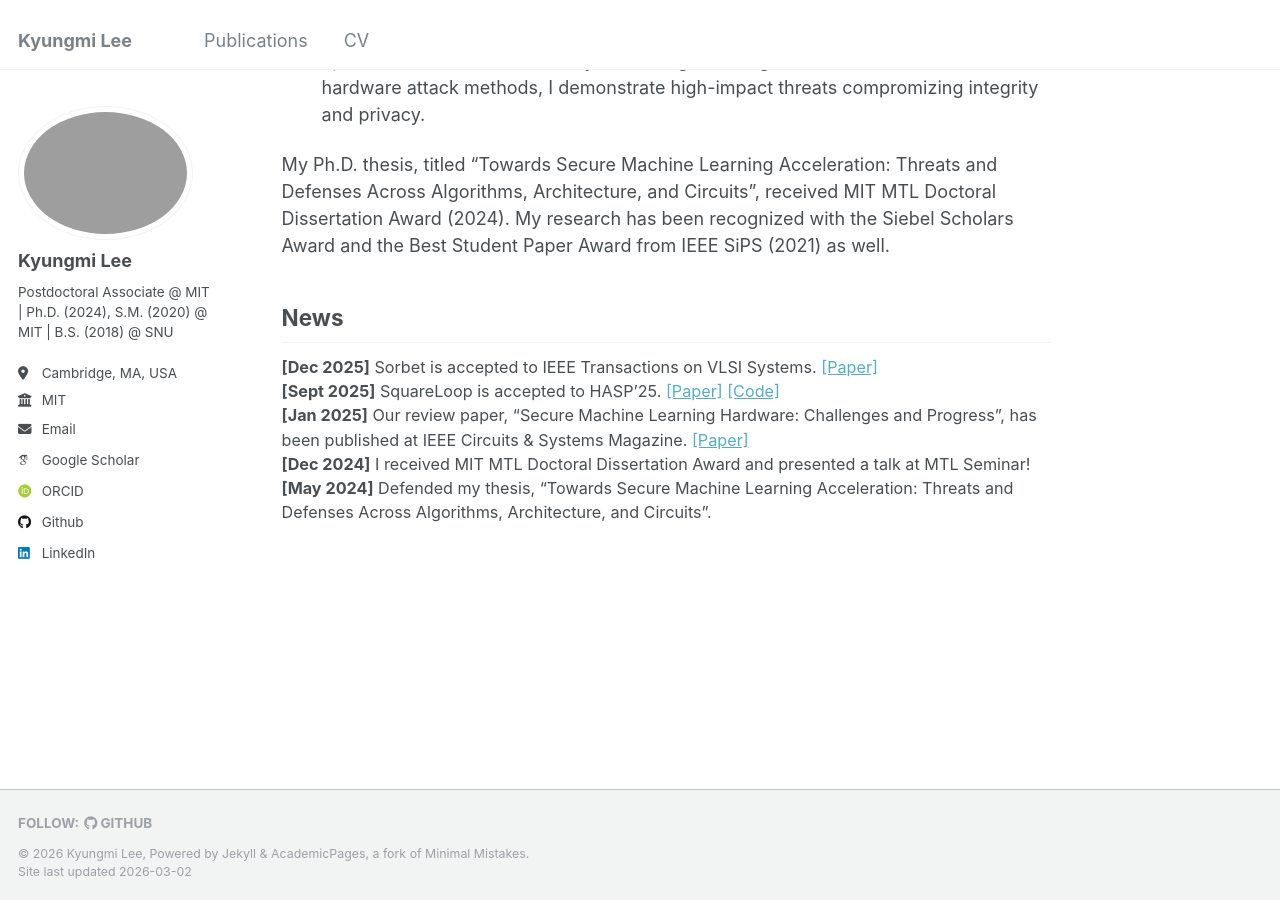
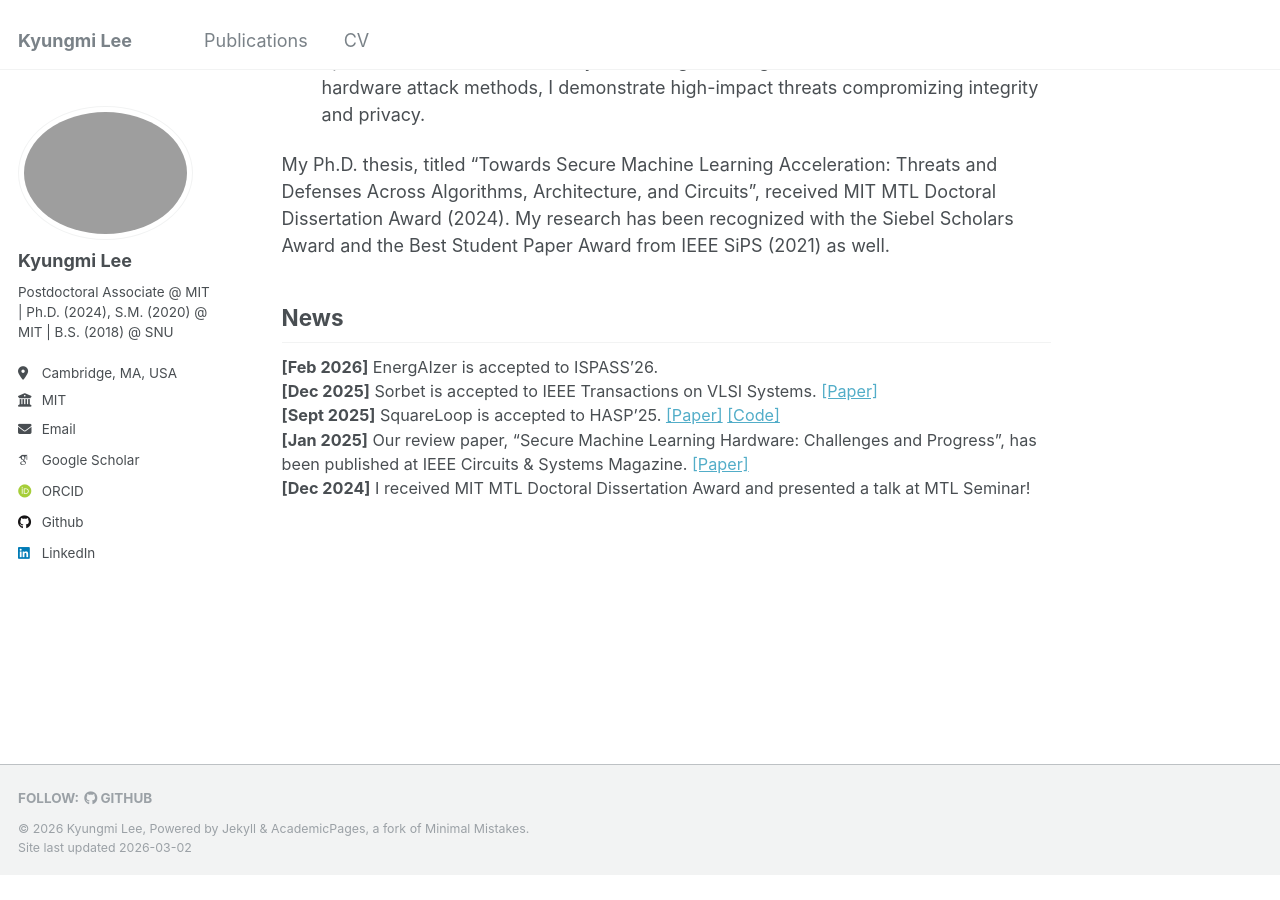
Before and after one commit to kyungmi-lee/kyungmi-lee.github.io, a Jekyll site: the page built from _pages/about.md, in a window 1280 px wide and 900 px high, scrolled down 654 px. Built offline with Jekyll 4.4.1, drawn with Linux system fonts in a browser that asks for light colours; some web fonts are replaced; after the commit the page ends 1530 px from its top, so only the background shows below that.

Commit message:
update: march

```diff
--- a/_pages/about.md
+++ b/_pages/about.md
@@ -35,10 +35,11 @@ My research has been recognized with the Siebel Scholars Award and the Best Stud
 
 <div style="font-size: 0.9em;" markdown="1">
 
+**[Feb 2026]** EnergAIzer is accepted to ISPASS'26. <br>
 **[Dec 2025]** Sorbet is accepted to IEEE Transactions on VLSI Systems. [[Paper]](https://ieeexplore.ieee.org/document/11343916) <br>
 **[Sept 2025]** SquareLoop is accepted to HASP'25. [[Paper]](https://dl.acm.org/doi/10.1145/3768725.3768732) [[Code]](https://github.com/maeri-project/squareloop) <br>
 **[Jan 2025]** Our review paper, "Secure Machine Learning Hardware: Challenges and Progress", has been published at IEEE Circuits & Systems Magazine. [[Paper]](https://ieeexplore.ieee.org/document/10876846) <br>
 **[Dec 2024]** I received MIT MTL Doctoral Dissertation Award and presented a talk at MTL Seminar! <br>
-**[May 2024]** Defended my thesis, "Towards Secure Machine Learning Acceleration: Threats and Defenses Across Algorithms, Architecture, and Circuits".<br>
+<!-- **[May 2024]** Defended my thesis, "Towards Secure Machine Learning Acceleration: Threats and Defenses Across Algorithms, Architecture, and Circuits".<br> -->
 
 </div>
```
Also changed, not shown: _publications/2026-01-01-EnergAIzer-Fast-and-Accurate-GPU-Power-Estimation-Framework-for-AI-Workloads.md (added, +11 -0 lines), _publications/2026-01-01-EnergAIzer-Scalable-and-Accurate-GPU-Power-and-Energy-Estimation-Framework-for-AI-Workloads.md (deleted, +0 -11 lines), 2 other files.
